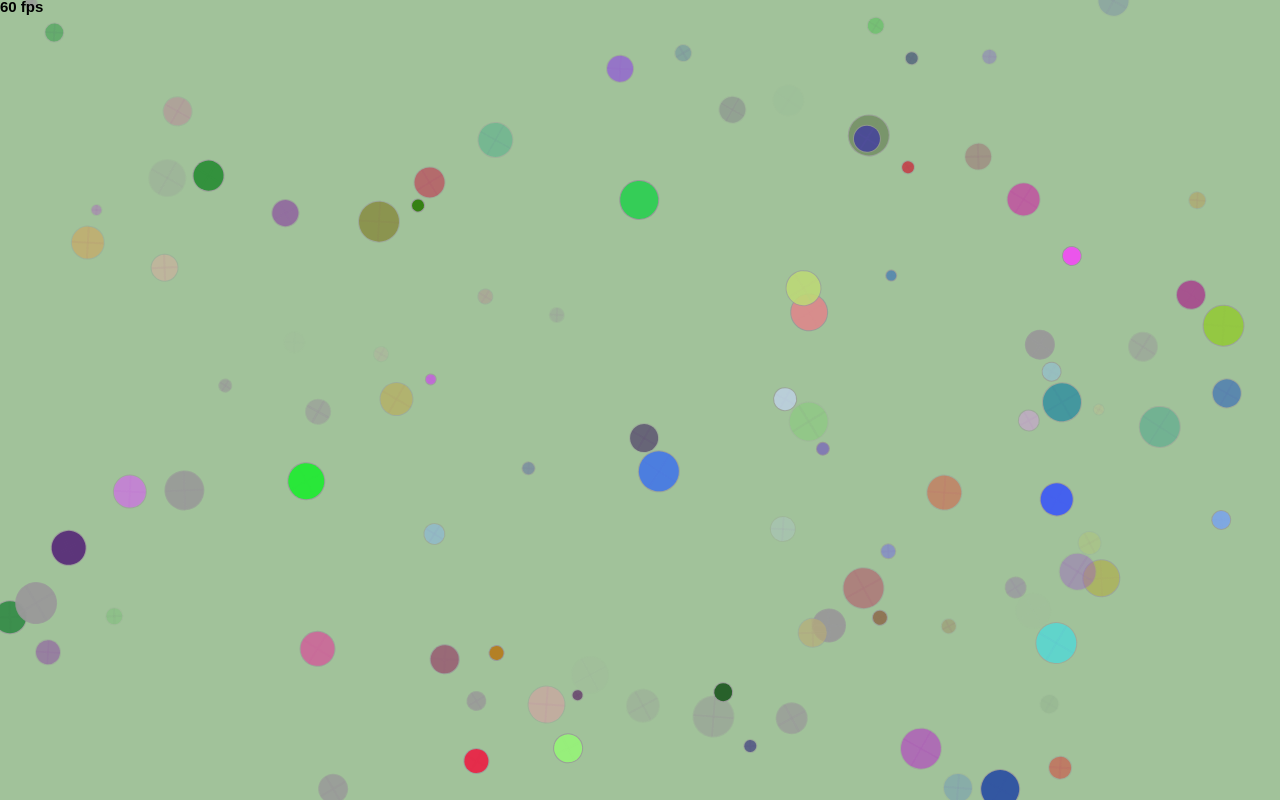
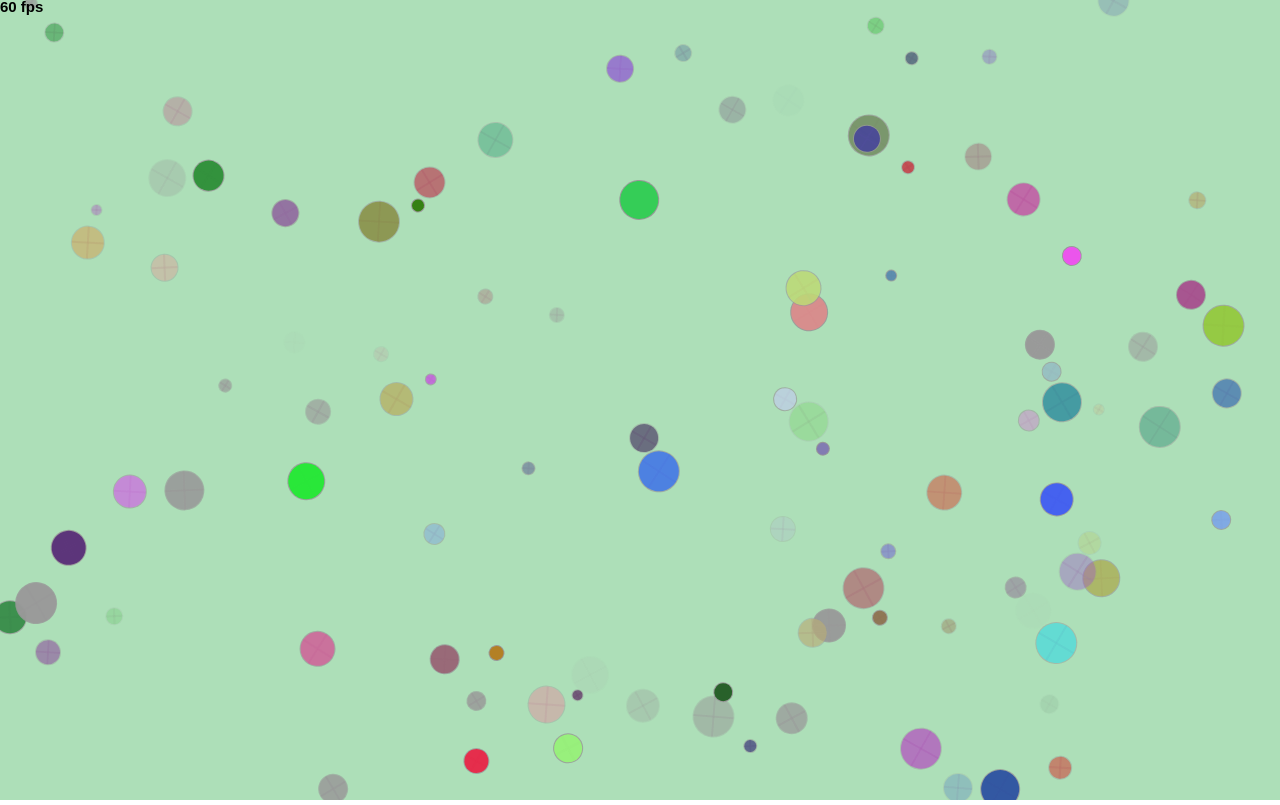
Before and after one commit to anboudreaux/anboudreaux.github.com, a website: page projects/circularity/index.html in a window 1280 px wide. Drawn offline with Linux system fonts and the light colour scheme.

Commit message:
background

```diff
--- a/projects/circularity/css/style.css
+++ b/projects/circularity/css/style.css
@@ -1,3 +1,3 @@
 #canvas {
-    background-color: #a1c29a;
+    background-color: #addfb8;
 }
```
